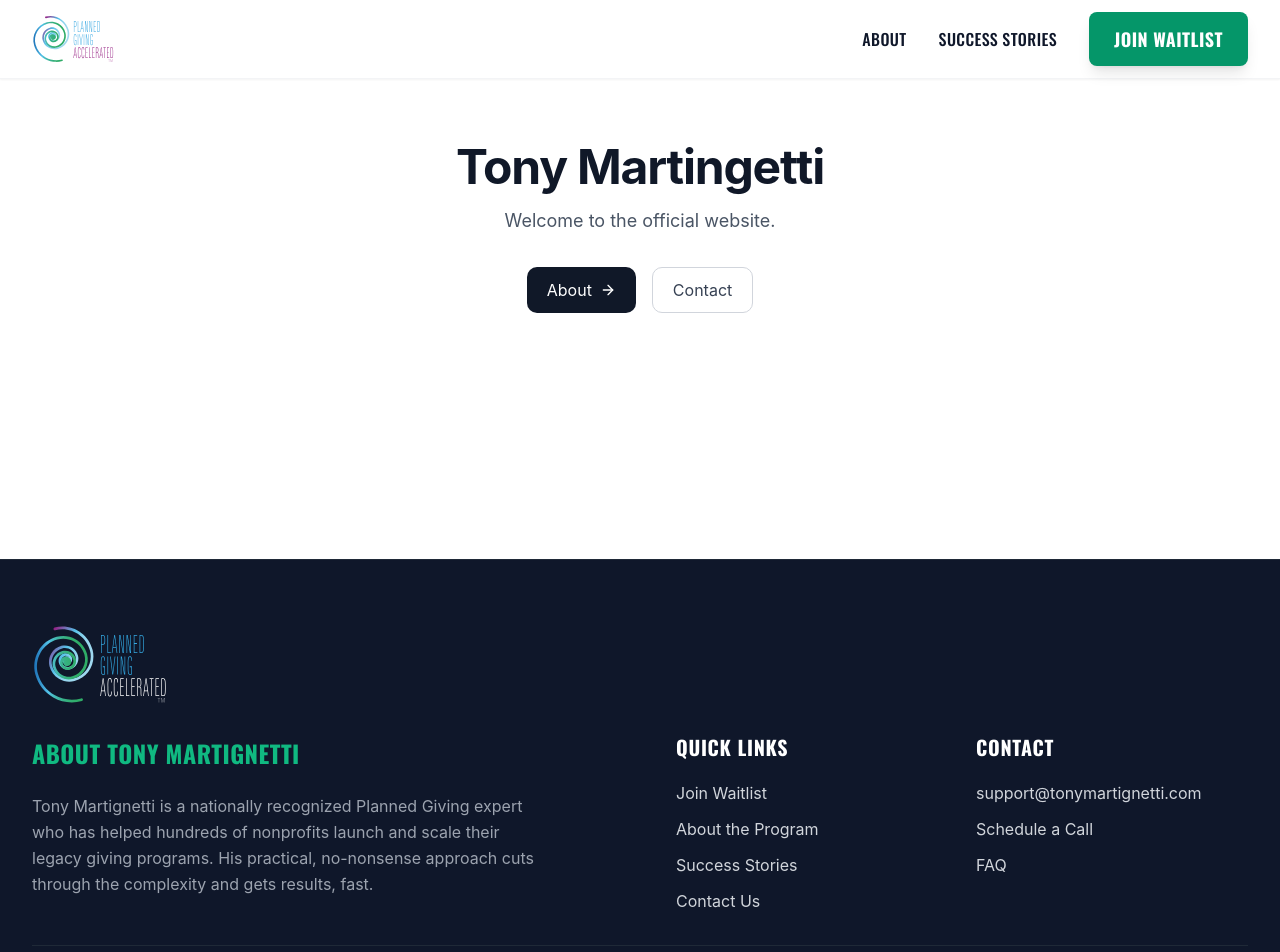
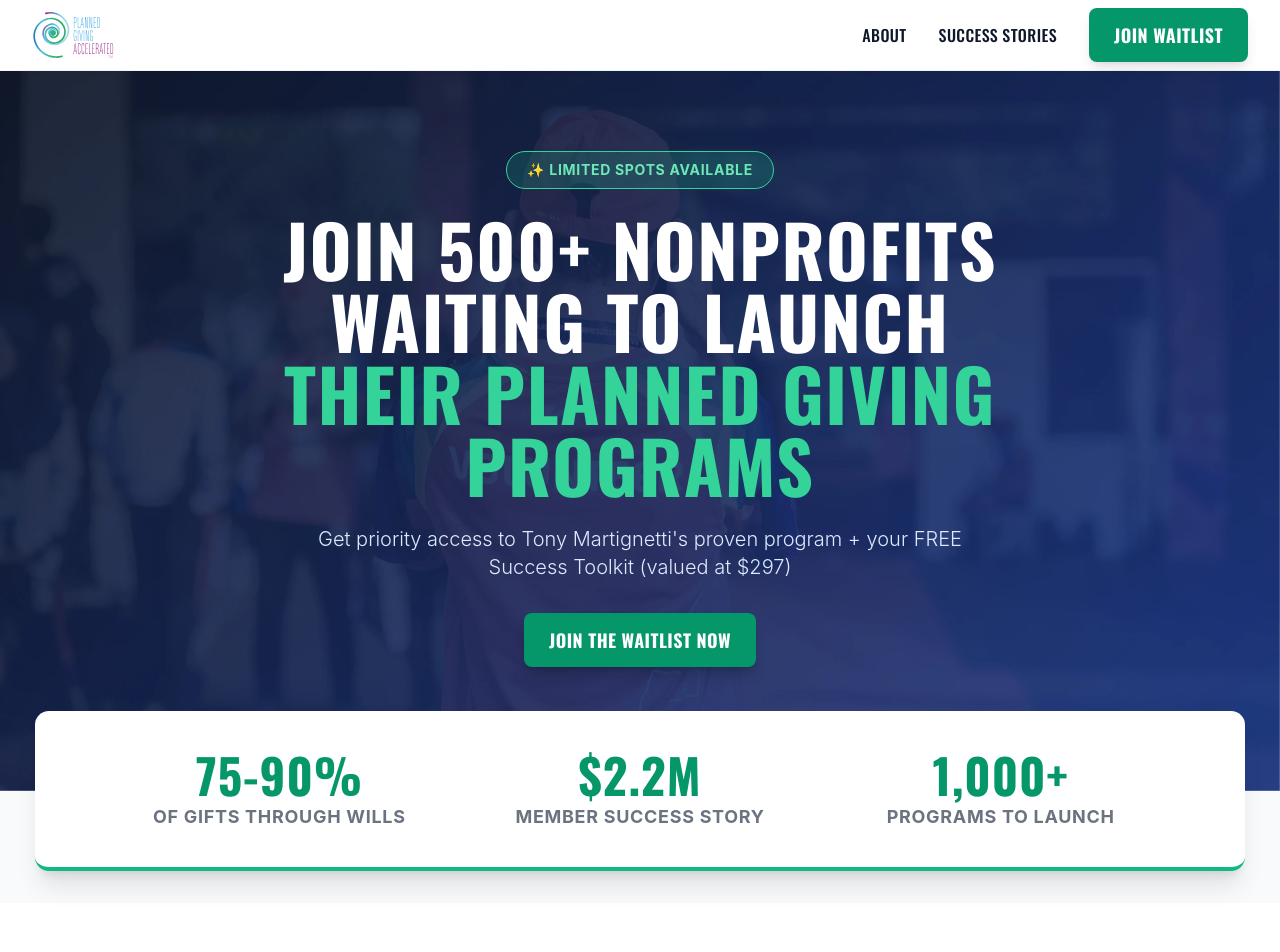
Before and after one commit to Cosmo-US-LLC/tony-martingetti-website, a React (Vite) app: page / in a window 1280 px wide. Shown: the top 952 px of the page. Built offline with nearby package versions, Linux system fonts and the light colour scheme; a web font is replaced by a local one.

Commit message:
fixx all issues of today

```diff
--- a/src/App.jsx
+++ b/src/App.jsx
@@ -14,7 +14,7 @@
       <ScrollToHash />
       <Routes>
         <Route path="/" element={<Layout />}>
-          <Route index element={<Home />} />
+          <Route index element={<Waitlist />} />
           <Route path="/success-stories" element={<SuccessStories />} />
           <Route path="/waitlist" element={<Waitlist />} />
         </Route>
--- a/src/components/Layout/Footer/index.jsx
+++ b/src/components/Layout/Footer/index.jsx
@@ -16,7 +16,7 @@
         <div className="flex w-full max-w-[inherit] flex-col gap-8 md:gap-[32px]">
           <Link
             to="/"
-            className="flex shrink-0 overflow-hidden"
+            className="inline-block shrink-0"
             aria-label="Planned Giving Accelerated – Home"
           >
             <img
@@ -56,7 +56,7 @@
                 </li>
                 <li>
                   <Link
-                    to="/about"
+                    // to="/about"
                     className="footer_link font-sans text-base leading-6 text-[#d1d5db]"
                   >
                     About the Program
@@ -64,7 +64,7 @@
                 </li>
                 <li>
                   <Link
-                    to="/success-stories"
+                    // to="/success-stories"
                     className="footer_link font-sans text-base leading-6 text-[#d1d5db]"
                   >
                     Success Stories
@@ -72,7 +72,7 @@
                 </li>
                 <li>
                   <Link
-                    to="/contact"
+                    // to="/contact"
                     className="footer_link font-sans text-base leading-6 text-[#d1d5db]"
                   >
                     Contact Us
--- a/src/components/Layout/Navbar/index.jsx
+++ b/src/components/Layout/Navbar/index.jsx
@@ -1,10 +1,26 @@
-import { Link } from "react-router-dom";
+import { Link, useNavigate, useLocation } from "react-router-dom";
 import { Menu } from "lucide-react";
 import { useState } from "react";
 import LOGO_URL from "@/assets/images/navbar/tm_logo.svg";
 
 export default function Navbar() {
   const [mobileOpen, setMobileOpen] = useState(false);
+  const navigate = useNavigate();
+  const location = useLocation();
+
+  const handleJoinClick = (closeMobile = false) => {
+    const el = document.getElementById("join");
+
+    // If already on waitlist page → scroll directly
+    if (location.pathname === "/waitlist" && el) {
+      el.scrollIntoView({ behavior: "smooth" });
+    } else {
+      // Navigate to waitlist with hash
+      navigate("/waitlist#join");
+    }
+
+    if (closeMobile) setMobileOpen(false);
+  };
 
   return (
     <header
@@ -12,7 +28,8 @@
       data-name="Nav"
     >
       <div className="mx-auto max-w-[1280px] w-full" data-name="Container">
-        <div className="flex w-full max-w-[inherit] items-center justify-between border-0 border-solid border-transparent bg-clip-padding px-4 py-3 md:px-8 md:py-3">
+        <div className="flex w-full max-w-[inherit] items-center justify-between border-0 border-solid border-transparent bg-clip-padding px-4 py-2 md:px-8 md:py-2">
+
           <Link
             to="/"
             className="flex shrink-0 items-center overflow-hidden"
@@ -25,19 +42,26 @@
             />
           </Link>
 
-          <div
-            className="hidden items-center gap-8 md:flex"
-            data-name="Nav links"
-          >
-            <Link to="/about" className="nav_link whitespace-nowrap">
+          <div className="hidden items-center gap-8 md:flex" data-name="Nav links">
+            <Link
+            // to="/about"
+            className="nav_link whitespace-nowrap">
               About
             </Link>
-            <Link to="/success-stories" className="nav_link whitespace-nowrap">
+
+            <Link
+            // to="/success-stories"
+            className="nav_link whitespace-nowrap">
               Success Stories
             </Link>
-            <Link to="/waitlist#join" className="primary_btn shrink-0">
+
+            {/* Join Waitlist CTA */}
+            <button
+              onClick={() => handleJoinClick()}
+              className="primary_btn shrink-0"
+            >
               Join Waitlist
-            </Link>
+            </button>
           </div>
 
           <button
@@ -51,28 +75,32 @@
         </div>
 
         {mobileOpen && (
-          <div className="flex flex-col gap-4 border-t border-[#f3f4f6] bg-[rgba(255,255,255,0.98)] px-6 py-4 backdrop-blur-sm md:hidden">
+          <div className="flex flex-col items-center justify-center gap-5 border-t border-[#f3f4f6] bg-[rgba(255,255,255,0.98)] px-6 py-12 backdrop-blur-sm md:hidden">
+
             <Link
-              to="/about"
+              // to="/about"
               className="nav_link"
               onClick={() => setMobileOpen(false)}
             >
               About
             </Link>
+
             <Link
-              to="/success-stories"
+              // to="/success-stories"
               className="nav_link"
               onClick={() => setMobileOpen(false)}
             >
               Success Stories
             </Link>
-            <Link
-              to="/waitlist"
+
+            {/* Mobile CTA */}
+            <button
+              onClick={() => handleJoinClick(true)}
               className="primary_btn w-fit"
-              onClick={() => setMobileOpen(false)}
             >
               Join Waitlist
-            </Link>
+            </button>
+
           </div>
         )}
       </div>
--- a/src/components/PageComponents/Waitlist/BeFirstInLine.jsx
+++ b/src/components/PageComponents/Waitlist/BeFirstInLine.jsx
@@ -28,6 +28,17 @@
 ];
 
 export default function BeFirstInLine() {
+
+const handleJoinClick = () => {
+    const el = document.getElementById("join");
+
+    if (location.pathname === "/waitlist" && el) {
+      el.scrollIntoView({ behavior: "smooth" });
+    } else {
+      navigate("/waitlist#join");
+    }
+  };
+
   return (
     <section className="w-full bg-[#f8fafc] py-16 md:py-20" data-name="Section">
       <div
@@ -78,14 +89,13 @@
             </div>
           ))}
         </div>
-
-        <Link
-          to="/waitlist#join"
+        <button
+          onClick={handleJoinClick}
           className="primary_btn shrink-0"
           data-name="Button"
         >
           Join the Waitlist Now
-        </Link>
+        </button>
       </div>
     </section>
   );
--- a/src/components/PageComponents/Waitlist/JoinWaitlistHero.jsx
+++ b/src/components/PageComponents/Waitlist/JoinWaitlistHero.jsx
@@ -1,6 +1,15 @@
-import { Link } from "react-router-dom";
+export default function JoinWaitlistHero() {
 
-export default function JoinWaitlistHero() {
+  const handleJoinClick = () => {
+    const el = document.getElementById("join");
+
+    if (location.pathname === "/waitlist" && el) {
+      el.scrollIntoView({ behavior: "smooth" });
+    } else {
+      navigate("/waitlist#join");
+    }
+  };
+
   return (
     <section className="relative w-full overflow-hidden px-6 py-28 min-h-[85vh]
          md:min-h-[720px]
@@ -37,13 +46,13 @@
           Success Toolkit (valued at $297)
         </p>
 
-        <Link
-          to="/waitlist#join"
+        <button
+          onClick={handleJoinClick}
           className="primary_btn_two mt-8 shrink-0"
           data-name="Button"
         >
           Join the Waitlist Now
-        </Link>
+        </button>
       </div>
     </section>
   );
--- a/src/components/PageComponents/Waitlist/StatsCard.jsx
+++ b/src/components/PageComponents/Waitlist/StatsCard.jsx
@@ -8,13 +8,13 @@
   return (
     <div className="w-full bg-[#F8FAFC] py-8 md:py-8">
       <div
-        className="items-center justify-between gap-6 md:max-w-[1210px] max-w-[340px] mx-auto md:-mt-28 -mt-55 z-10 relative flex md:flex-row flex-col px-10 py-10 md:gap-8 md:px-20 overflow-hidden rounded-xl border-b-4 border-[#10b981] bg-white shadow-[0px_20px_25px_-5px_rgba(0,0,0,0.1),0px_8px_10px_-6px_rgba(0,0,0,0.1)] "
+        className="items-center justify-between gap-.5 md:max-w-[1210px] max-w-[390px] mx-auto md:-mt-28 -mt-55 z-10 relative flex md:flex-row flex-col px-10 py-10 md:py-10 md:gap-8 md:px-20 overflow-hidden rounded-xl border-b-4 border-[#10b981] bg-white shadow-[0px_20px_25px_-5px_rgba(0,0,0,0.1),0px_8px_10px_-6px_rgba(0,0,0,0.1)] "
         data-name="Background+HorizontalBorder+Shadow"
       >
         {STATS.map((stat, index) => (
           <div key={stat.label} className="w-full">
             <div
-      className="flex flex-col items-center gap-2 text-center"
+              className="flex flex-col items-center gap-2 text-center justify-center"
               data-name="Container"
             >
               <p className="font-heading text-[24px] font-bold md:leading-[48px] leading-[32px] tracking-[0.96px] text-[#059669] md:text-[48px]">
--- a/src/components/PageComponents/Waitlist/TestimonialCard.jsx
+++ b/src/components/PageComponents/Waitlist/TestimonialCard.jsx
@@ -20,7 +20,7 @@
         </div>
 
         <div
-          className="relative flex w-full max-w-[890px] flex-col items-center text-center gap-6"
+  className="relative flex w-full max-w-[890px] flex-col items-center text-center gap-6 md:items-start md:text-left"
   data-name="Container"
 >
   <blockquote className="w-full" data-name="Quote">
@@ -35,7 +35,7 @@
   </blockquote>
 
   <div
-            className="flex w-full flex-col items-center text-center gap-0"
+    className="flex w-full flex-col items-center text-center gap-0 md:items-start md:text-left"
     data-name="Attribution"
   >
     <p className="font-heading md:text-[18px] text-[14px] font-bold uppercase leading-7 tracking-[0.36px] text-[#0f172a]">
--- a/src/components/PageComponents/Waitlist/WhatYouGet.jsx
+++ b/src/components/PageComponents/Waitlist/WhatYouGet.jsx
@@ -31,6 +31,17 @@
 }
 
 export default function WhatYouGet() {
+
+  const handleJoinClick = () => {
+    const el = document.getElementById("join");
+
+    if (location.pathname === "/waitlist" && el) {
+      el.scrollIntoView({ behavior: "smooth" });
+    } else {
+      navigate("/waitlist#join");
+    }
+  };
+
   return (
     <section
       className="w-full bg-[#f8fafc] px-6 py-16 md:px-12 md:py-20"
@@ -54,11 +65,11 @@
           {BENEFITS.map((item) => (
             <div
               key={item.id}
-              className="flex gap-4 rounded-lg bg-white p-4 md:p-8 shadow-sm"
+              className="flex flex-col items-center text-center md:flex-row md:items-start md:text-left gap-4 rounded-lg bg-white p-6 md:p-8 shadow-sm"
               data-name="Background"
             >
               <div
-                className="flex h-7 w-6 shrink-0 items-start pt-1"
+                className="flex shrink-0 md:pt-1"
                 data-name="Margin"
               >
                 <CheckIcon />
@@ -68,13 +79,13 @@
           ))}
         </div>
 
-        <Link
-          to="/waitlist#join"
+        <button
+          onClick={handleJoinClick}
           className="primary_btn shrink-0"
           data-name="Button"
         >
           Join the Waitlist Now
-        </Link>
+        </button>
       </div>
     </section>
   );
```
Lines whose indentation alone changed are shown as unchanged.
